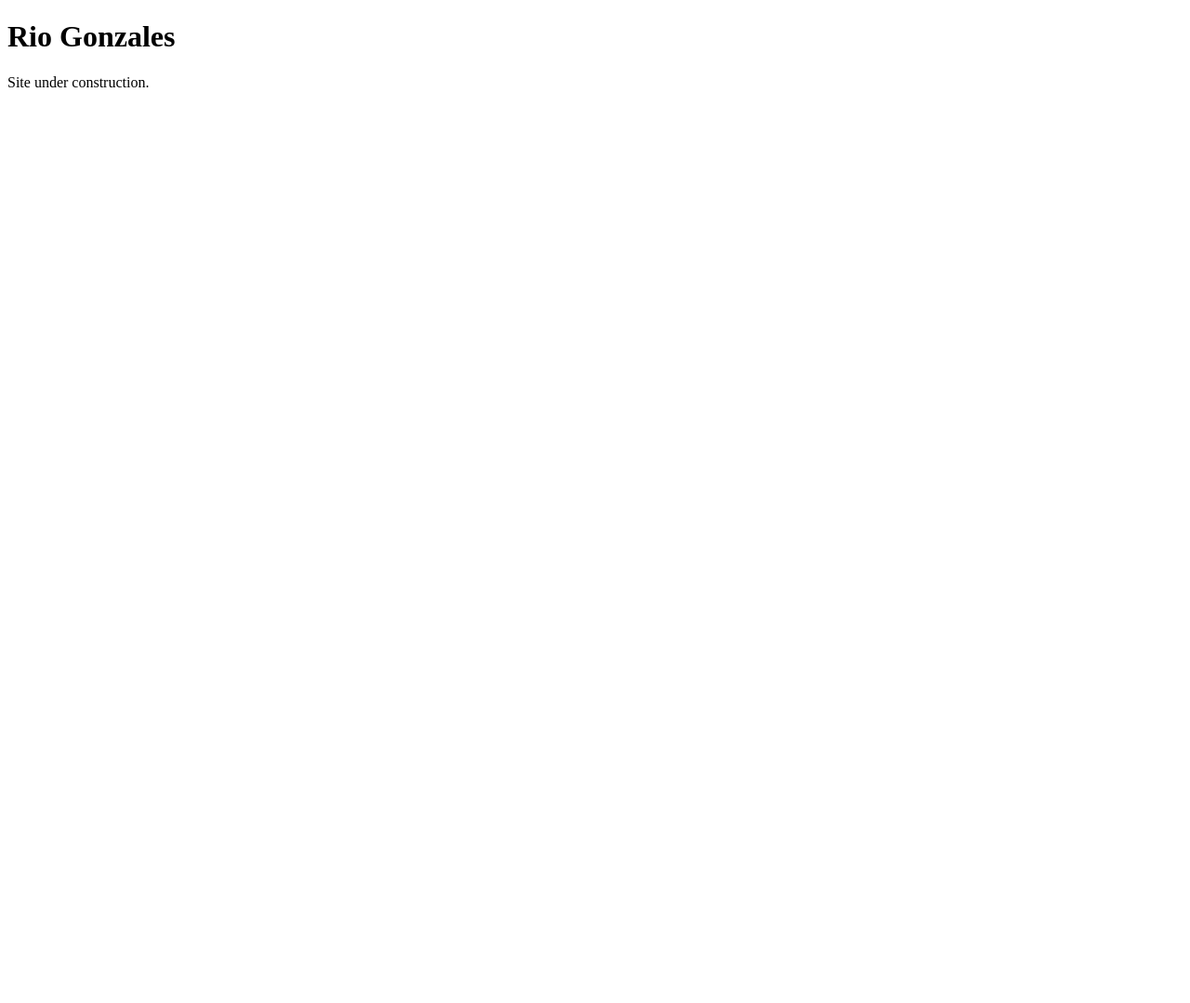
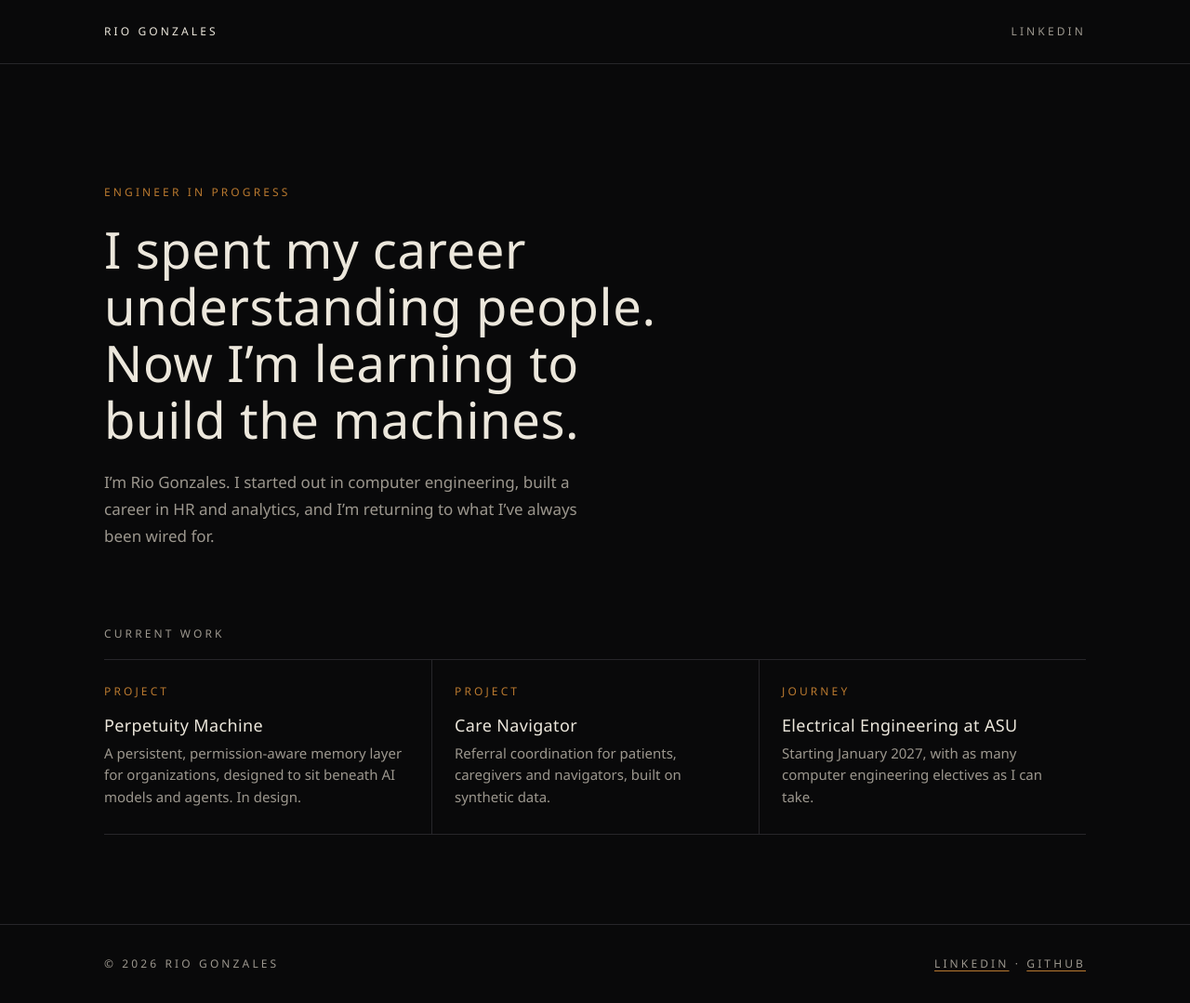
Before and after one commit to dejaneiro555/dejaneiro555.github.io, an Astro site: page / in a window 1280 px wide. Shown: the whole page at 93% size. Before the commit the page ends 800 px from the top, so only its background shows below. Built offline with nearby package versions, Linux system fonts and the light colour scheme; Astro itself is replaced by a stand-in of ours.

Commit message:
feat: add design system, base layout and home page
Co-Authored-By: Claude Fable 5.2 <noreply@anthropic.com>

```diff
--- /dev/null
+++ b/src/layouts/Base.astro
@@ -0,0 +1,63 @@
+---
+import '../styles/global.css';
+
+interface Props {
+  title?: string;
+  description: string;
+}
+
+const { title, description } = Astro.props;
+const siteName = 'Rio Gonzales';
+const pageTitle = title ? `${title} · ${siteName}` : siteName;
+
+// Add a page here once it exists, so the nav never links to a missing page.
+const navLinks: { href: string; label: string }[] = [];
+
+const linkedIn = 'https://www.linkedin.com/in/rwgonzales';
+const gitHub = 'https://github.com/dejaneiro555';
+---
+
+<!doctype html>
+<html lang="en">
+  <head>
+    <meta charset="utf-8" />
+    <meta name="viewport" content="width=device-width, initial-scale=1" />
+    <link rel="icon" type="image/svg+xml" href="/favicon.svg" />
+    <title>{pageTitle}</title>
+    <meta name="description" content={description} />
+  </head>
+  <body>
+    <a class="skip-link" href="#main">Skip to content</a>
+
+    <header class="site-header">
+      <div class="wrap label">
+        <a href="/">{siteName}</a>
+        <nav aria-label="Main">
+          <ul>
+            {navLinks.map((link) => (
+              <li>
+                <a href={link.href} aria-current={Astro.url.pathname === link.href ? 'page' : undefined}>
+                  {link.label}
+                </a>
+              </li>
+            ))}
+            <li><a href={linkedIn}>LinkedIn</a></li>
+          </ul>
+        </nav>
+      </div>
+    </header>
+
+    <main id="main">
+      <slot />
+    </main>
+
+    <footer class="site-footer">
+      <div class="wrap label">
+        <span>© {new Date().getFullYear()} {siteName}</span>
+        <span>
+          <a href={linkedIn}>LinkedIn</a> · <a href={gitHub}>GitHub</a>
+        </span>
+      </div>
+    </footer>
+  </body>
+</html>
--- a/src/pages/index.astro
+++ b/src/pages/index.astro
@@ -1,14 +1,117 @@
 ---
+import Base from '../layouts/Base.astro';
+
+// Cards become links when their pages are built.
+const featured = [
+  {
+    label: 'Project',
+    title: 'Perpetuity Machine',
+    text: 'A persistent, permission-aware memory layer for organizations, designed to sit beneath AI models and agents. In design.',
+  },
+  {
+    label: 'Project',
+    title: 'Care Navigator',
+    text: 'Referral coordination for patients, caregivers and navigators, built on synthetic data.',
+  },
+  {
+    label: 'Journey',
+    title: 'Electrical Engineering at ASU',
+    text: 'Starting January 2027, with as many computer engineering electives as I can take.',
+  },
+];
 ---
 
-<html lang="en">
-	<head>
-		<meta charset="utf-8" />
-		<meta name="viewport" content="width=device-width" />
-		<title>Rio Gonzales</title>
-	</head>
-	<body>
-		<h1>Rio Gonzales</h1>
-		<p>Site under construction.</p>
-	</body>
-</html>
+<Base
+  description="Rio Gonzales: from a career in HR and analytics to AI/ML and electrical engineering."
+>
+  <section class="hero wrap">
+    <p class="label accent">Engineer in progress</p>
+    <h1>
+      I spent my career understanding people. Now I’m learning to build <strong>the machines</strong>.
+    </h1>
+    <p class="lede muted">
+      I’m Rio Gonzales. I started out in computer engineering, built a career in HR and analytics,
+      and I’m returning to what I’ve always been wired for.
+    </p>
+  </section>
+
+  <section class="wrap" aria-labelledby="featured-heading">
+    <h2 id="featured-heading" class="label muted">Current work</h2>
+    <ul class="cards">
+      {featured.map((item) => (
+        <li>
+          <p class="label accent">{item.label}</p>
+          <h3>{item.title}</h3>
+          <p class="muted">{item.text}</p>
+        </li>
+      ))}
+    </ul>
+  </section>
+</Base>
+
+<style>
+  .hero {
+    padding-block: clamp(4rem, 12vw, 8rem) clamp(3rem, 8vw, 5rem);
+  }
+
+  h1 {
+    max-width: 20ch;
+    margin-block: 1.25rem 1.5rem;
+    font-size: clamp(2.1rem, 5.5vw, 3.4rem);
+    font-weight: 300;
+    line-height: 1.12;
+    letter-spacing: 0.01em;
+  }
+
+  h1 strong {
+    font-weight: 500;
+  }
+
+  .lede {
+    max-width: 34rem;
+  }
+
+  h2 {
+    font-weight: 400;
+    margin-bottom: 1rem;
+  }
+
+  .cards {
+    display: grid;
+    margin: 0;
+    padding: 0;
+    list-style: none;
+    border-block: 1px solid var(--line);
+  }
+
+  .cards li {
+    padding: 1.5rem 1.5rem 1.75rem 0;
+    border-bottom: 1px solid var(--line);
+    margin-bottom: -1px;
+  }
+
+  /* One column on phones, three across from tablet width up */
+  @media (min-width: 44rem) {
+    .cards {
+      grid-template-columns: repeat(3, 1fr);
+    }
+
+    .cards li + li {
+      padding-left: 1.5rem;
+      border-left: 1px solid var(--line);
+    }
+  }
+
+  h3 {
+    margin-block: 0.9rem 0.4rem;
+    font-size: 1.125rem;
+    font-weight: 500;
+    line-height: 1.35;
+    letter-spacing: 0.02em;
+  }
+
+  .cards .muted {
+    font-size: 0.9375rem;
+    line-height: 1.55;
+  }
+</style>
--- /dev/null
+++ b/src/styles/global.css
@@ -0,0 +1,128 @@
+/* Design tokens: "F · Hybrid". Change a value here and it changes site-wide. */
+:root {
+  --bg: #09090a;
+  --text: #ece7dc;
+  --text-muted: #9c978e;
+  --line: #27262a;
+  --accent: #b9792f;
+
+  --font: "Avenir Next", Avenir, "Segoe UI", "Helvetica Neue", Arial, sans-serif;
+  --gutter: clamp(1.25rem, 5vw, 3rem);
+  --max: 72rem;
+
+  color-scheme: dark;
+}
+
+*,
+*::before,
+*::after {
+  box-sizing: border-box;
+}
+
+body {
+  margin: 0;
+  background: var(--bg);
+  color: var(--text);
+  font-family: var(--font);
+  font-size: 1.0625rem;
+  line-height: 1.7;
+  -webkit-font-smoothing: antialiased;
+}
+
+h1,
+h2,
+h3,
+p {
+  margin: 0;
+}
+
+a {
+  color: inherit;
+  text-decoration-color: var(--accent);
+  text-underline-offset: 0.25em;
+}
+
+a:hover {
+  color: var(--accent);
+}
+
+:focus-visible {
+  outline: 2px solid var(--accent);
+  outline-offset: 3px;
+}
+
+.wrap {
+  max-width: var(--max);
+  margin-inline: auto;
+  padding-inline: var(--gutter);
+}
+
+/* Small wide-spaced capitals used for nav, kickers and card labels */
+.label {
+  font-size: 0.75rem;
+  letter-spacing: 0.26em;
+  text-transform: uppercase;
+}
+
+.accent {
+  color: var(--accent);
+}
+
+.muted {
+  color: var(--text-muted);
+}
+
+.skip-link {
+  position: absolute;
+  left: var(--gutter);
+  top: -4rem;
+  padding: 0.5rem 0.75rem;
+  background: var(--text);
+  color: var(--bg);
+}
+
+.skip-link:focus {
+  top: 0.5rem;
+}
+
+/* Header and footer */
+.site-header {
+  border-bottom: 1px solid var(--line);
+}
+
+.site-header .wrap {
+  display: flex;
+  flex-wrap: wrap;
+  justify-content: space-between;
+  align-items: center;
+  gap: 0.75rem 2rem;
+  padding-block: 1.5rem;
+}
+
+.site-header a {
+  text-decoration: none;
+}
+
+.site-header nav ul {
+  display: flex;
+  flex-wrap: wrap;
+  gap: 0.5rem 2rem;
+  margin: 0;
+  padding: 0;
+  list-style: none;
+  color: var(--text-muted);
+}
+
+.site-footer {
+  margin-top: 6rem;
+  border-top: 1px solid var(--line);
+  color: var(--text-muted);
+}
+
+.site-footer .wrap {
+  display: flex;
+  flex-wrap: wrap;
+  justify-content: space-between;
+  gap: 0.75rem 2rem;
+  padding-block: 2rem;
+}
```
Also changed, not shown: public/favicon.svg (added).
